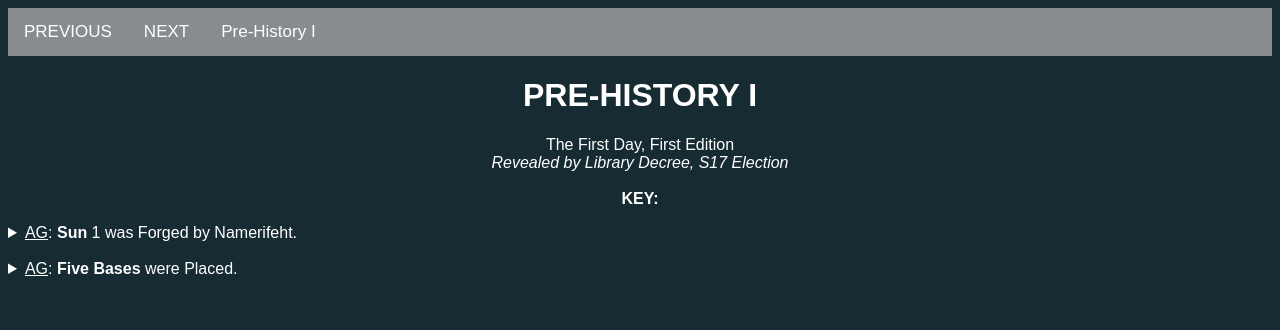
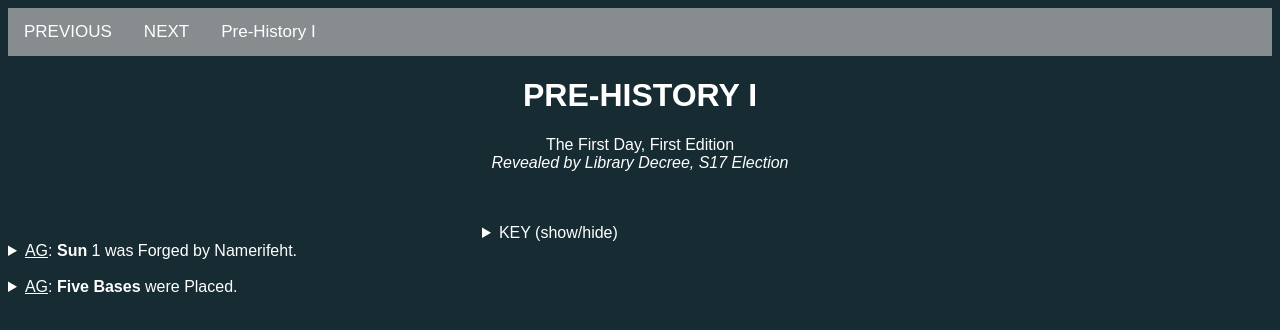
Before and after one commit to splortsmanship/splortsmanship.github.io, a plain HTML site: page library/firstday.html in a window 1280 px wide. Drawn offline with Linux system fonts and the light colour scheme.

Commit message:
Update firstday.html

```diff
--- a/library/firstday.html
+++ b/library/firstday.html
@@ -24,7 +24,17 @@
         <a href="prehistoryone.html">Pre-History I</a>
       </div>
       <h1>PRE-HISTORY I</h1>
-      <p class="intro">The First Day, First Edition<br><i>Revealed by Library Decree, S17 Election</i><br><br><b>KEY:</b></p>
+      <p class="intro">The First Day, First Edition<br><i>Revealed by Library Decree, S17 Election</i></p>
+      <br>
+      <br>
+      <div style="margin:auto; width:25%;">
+        <details>
+          <summary>KEY (show/hide)</summary>
+          <p>
+            <span style="color: #99E1D9;">Lōotcrates</span>
+          </p>
+        </details>
+      </div>
     </header>
     <main>
       <details>
```
